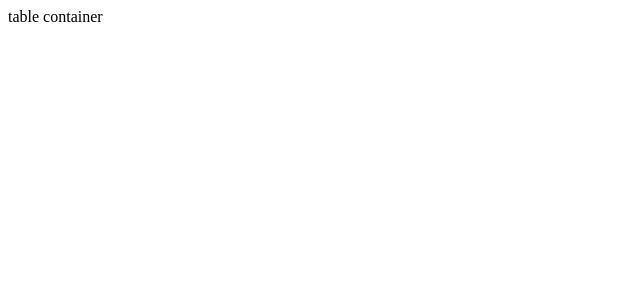
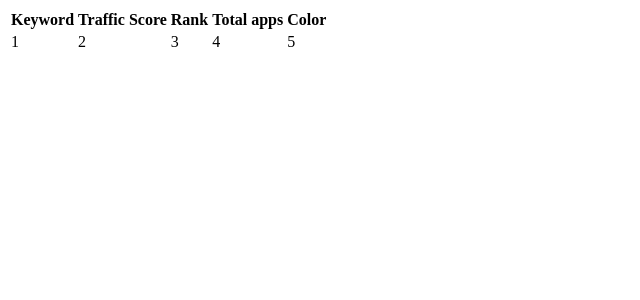
Before and after one commit to gnvcor/ASOdesk-test, a React (Create React App) app: page / in a window 1280 px wide. Shown: the top 300 px of the page, without its empty margins (0-640 px from the left). Built offline with nearby package versions, Linux system fonts and the light colour scheme.

Commit message:
[task] Реализовал базовый компонент таблицы

```diff
--- a/src/containers/table/TableContainer.tsx
+++ b/src/containers/table/TableContainer.tsx
@@ -1,20 +1,56 @@
-import React, { useEffect } from 'react'
-import { connect } from 'react-redux'
+import React, { useEffect, useMemo } from 'react'
+import { connect, ConnectedProps } from 'react-redux'
 import { onLoadData } from '../../actions/tableActions'
+import TableComponent from '../../core/components/table/TableComponent'
 
-interface ITableContainer {
-    onLoadData(): void
+const connector = connect(
+    state => ({
+        columns: [
+            {
+                Header: 'Keyword',
+                accessor: 'keyword',
+            },
+            {
+                Header: 'Traffic Score',
+                accessor: 'trafficScore',
+            },
+            {
+                Header: 'Rank',
+                accessor: 'rank',
+            },
+            {
+                Header: 'Total apps',
+                accessor: 'totalApps',
+            },
+            {
+                Header: 'Color',
+                accessor: 'color',
+            },
+        ],
+        data: [
+            {
+                keyword: '1',
+                trafficScore: '2',
+                rank: '3',
+                totalApps: '4',
+                color: '5',
+            },
+        ]
+    }),
+    { onLoadData },
+)
+
+type PropsFromRedux = ConnectedProps<typeof connector>
+
+const TableContainer = (props: PropsFromRedux) => {
+    useEffect(() => {
+        props.onLoadData()
+    }, [])
+
+    const columnsTable = useMemo(() => props.columns, [])
+    const dataTable = useMemo(() => props.data, [])
+
+    return <TableComponent columns={columnsTable} data={dataTable} />
 }
 
-const TableContainer = ({ onLoadData }: ITableContainer) => {
-    useEffect(() => {
-        onLoadData()
-    }, [])
-
-    return <div>table container</div>
-}
-
-export default connect(
-    null,
-    { onLoadData },
-)(TableContainer)
+export default connector(TableContainer)
--- /dev/null
+++ b/src/core/components/table/TableComponent.tsx
@@ -0,0 +1,59 @@
+import React, { useMemo } from 'react'
+import { useTable, useRowSelect } from 'react-table'
+
+export interface ITableComponent {
+    columns: {
+        Header: string;
+        accessor: string;
+    }[]
+    data: { [key: string]: string; }[]
+}
+
+const TableComponent = ({ columns, data }: ITableComponent) => {
+    const {
+        getTableProps,
+        getTableBodyProps,
+        headerGroups,
+        rows,
+        prepareRow,
+    } = useTable(
+        {
+            columns,
+            data,
+        },
+        useRowSelect,
+        hooks => {
+            hooks.visibleColumns.push(columns => [
+                ...columns,
+            ])
+        }
+    )
+
+    return (
+        <table {...getTableProps()}>
+            <thead>
+                {headerGroups.map(headerGroup => (
+                    <tr {...headerGroup.getHeaderGroupProps()}>
+                        {headerGroup.headers.map(column => (
+                            <th {...column.getHeaderProps()}>{column.render('Header')}</th>
+                        ))}
+                    </tr>
+                ))}
+            </thead>
+            <tbody {...getTableBodyProps()}>
+                {rows.slice(0, 10).map((row, i) => {
+                    prepareRow(row)
+                    return (
+                        <tr {...row.getRowProps()}>
+                            {row.cells.map(cell => {
+                                return <td {...cell.getCellProps()}>{cell.render('Cell')}</td>
+                            })}
+                        </tr>
+                    )
+                })}
+            </tbody>
+        </table>
+    )
+}
+
+export default TableComponent
```
